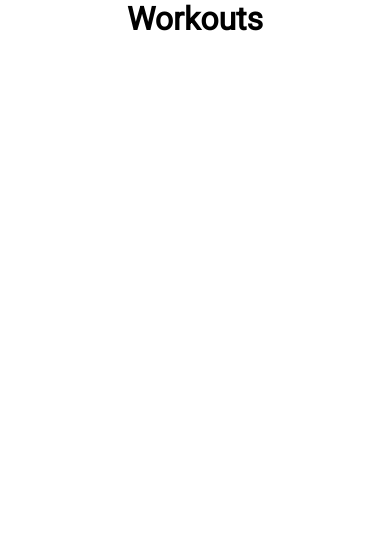
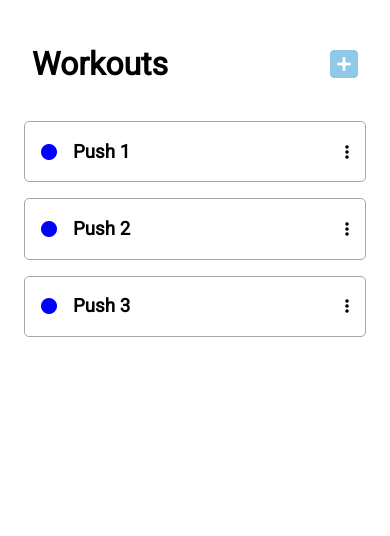
Before and after one commit to DylanSmithSE/WorkoutApp, a PHP site: page / in a window 390 px wide. Shown: the top 536 px of the page. Run offline with PHP 8.4, Linux system fonts and the light colour scheme; some libraries are stand-ins or nearby versions.

Commit message:
static mobile home page

```diff
--- a/css/styles.css
+++ b/css/styles.css
@@ -7,15 +7,60 @@ body {
 	margin: 0;
 	font-family: var(--ff-body);
 }
+/* -------------- Utilities --------------------*/
+.flex-container {
+	display: flex;
+}
+.main-container {
+	padding: 1.5rem;
+	/* background-color: rgb(133, 133, 202); */
+}
+
+/* -------------- Header ---------------------*/
+header {
+	align-items: center;
+	justify-content: space-between;
+	padding: 0 0.5rem;
+}
+
+.page-title {
+	text-align: center;
+}
+
+.plus {
+	font-size: 2rem;
+	color: rgb(142, 201, 233);
+}
+
+/* ----------- Main Content -----------------*/
+.color-identifier {
+	color: blue;
+	padding: 1rem;
+}
+.workout-card {
+	border-style: solid;
+	border-color: #a5a8a6;
+	border-width: 0.5px;
+	align-items: center;
+	margin: 1rem 0;
+	border-radius: 5px;
+}
+.card-options {
+	flex-grow: 1;
+	justify-content: end;
+	/* border-style: solid;
+	border-color: black;
+	border-width: 1px; */
+	padding: 0 1rem;
+}
+
+/* ----------- Navigation -------------------*/
 nav {
 	position: fixed;
 	bottom: 0;
 	width: 100%;
 	border-radius: 5px;
 	background-color: rgb(142, 201, 233);
-}
-.flex-container {
-	display: flex;
 }
 .navbar {
 	/* position: fixed;
@@ -28,6 +73,3 @@ nav {
 	color: #444;
 	margin: 1rem 0;
 }
-.page-title {
-	text-align: center;
-}
--- a/inc/header.php
+++ b/inc/header.php
@@ -7,6 +7,7 @@
     <title>Workout App</title>
     <link rel="stylesheet" href="./css/styles.css">
     <link href="https://fonts.googleapis.com/css2?family=Roboto&display=swap" rel="stylesheet">
+    <link rel="stylesheet" href="https://cdnjs.cloudflare.com/ajax/libs/font-awesome/6.1.2/css/all.min.css">
 
 </head>
 
--- a/index.php
+++ b/index.php
@@ -2,8 +2,34 @@
 include("./config/db.php");
 ?>
 <?php include("./inc/header.php"); ?>
-<header flex-container>
-    <h1 class="page-title">Workouts</h1>
-</header>
+<div class="main-container">
+    <header class="flex-container">
+        <h1 class="page-title">Workouts</h1>
+        <i class="fa-solid fa-square-plus plus"></i>
+    </header>
+    <main>
+        <article class="flex-container workout-card">
+            <i class="fa-solid fa-circle color-identifier"></i>
+            <h3 class="workout-name">Push 1</h3>
+            <div class="card-options flex-container">
+                <i class="fa-solid fa-ellipsis-vertical"></i>
+            </div>
+        </article>
+        <article class="flex-container workout-card">
+            <i class="fa-solid fa-circle color-identifier"></i>
+            <h3 class="workout-name">Push 2</h3>
+            <div class="card-options flex-container">
+                <i class="fa-solid fa-ellipsis-vertical"></i>
+            </div>
+        </article>
+        <article class="flex-container workout-card">
+            <i class="fa-solid fa-circle color-identifier"></i>
+            <h3 class="workout-name">Push 3</h3>
+            <div class="card-options flex-container">
+                <i class="fa-solid fa-ellipsis-vertical"></i>
+            </div>
+        </article>
+    </main>
+</div>
 <?php include("./inc/navbar.php") ?>
 <?php include("./inc/footer.php"); ?>
```
